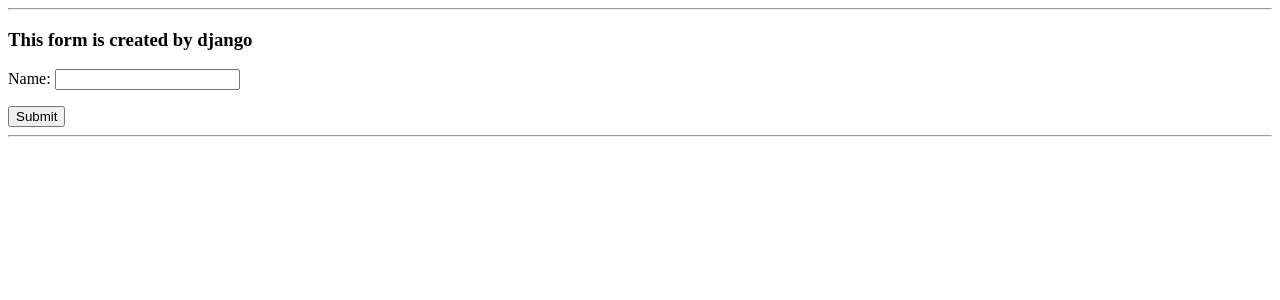
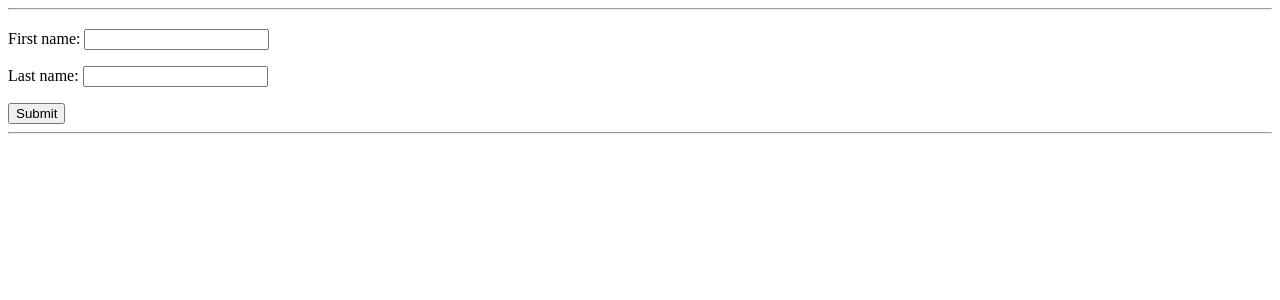
Before and after one commit to riyadhswe/DjangoProject, a Django app: page /form/ in a window 1280 px wide. Shown: the top 300 px of the page. Run offline with Django 3.2, Linux system fonts and the light colour scheme.

Commit message:
Django Model Forms

```diff
--- a/first_app/forms.py
+++ b/first_app/forms.py
@@ -1,5 +1,11 @@
 from django import forms
 from django.core import validators
+from first_app import models
 
-class user_form(forms.Form):
-    name = forms.CharField()
+
+class MusicianForm(forms.ModelForm):
+    class Meta:
+        model = models.Musician
+        fields = ('first_name','last_name')
+        #exclude = ['first_name']   for remove
+        #fields = "__all__"
--- a/first_app/views.py
+++ b/first_app/views.py
@@ -9,14 +9,13 @@
     diction = {'text_1':'This is a list of Musician','musician': musician_list}
     return render(request,'first_app/index.html',context=diction)
 
-def form(request):
-    new_form = forms.user_form()
-    diction = {'test_form' : new_form,
-               'heading1': "This form is created by django"}
-    if request.method == 'post':
-        new_form = forms.user_form(request.POST)
-        if new_form.is_valid():
-            diction.update({'field': new_form.cleaned_data['field']})
-            diction.update({'form': "Yes"})
+def form(request) :
+    new_form = forms . MusicianForm()
 
-    return render(request,'first_app/form.html',context=diction)
+    if request. method == 'POST':
+        new_form = forms. MusicianForm(request.POST)
+        if new_form. is_valid():
+            new_form. save (commit=True)
+            return index(request)
+    diction = {'test_form': new_form, 'heading_1': 'Add New Musician'}
+    return render (request, 'first_app/form.html', context=diction)
--- a/templates/first_app/form.html
+++ b/templates/first_app/form.html
@@ -14,7 +14,7 @@
 </form>
 <hr>
     {% if form %}
-        <p>Field: {{ field }}</p>
+        <p>Name : {{ user_name }}</p>
     {% endif %}
 </body>
 </html>
--- a/templates/first_app/index.html
+++ b/templates/first_app/index.html
@@ -7,7 +7,7 @@
     <title>Musician list</title>
 </head>
 <body>
-<a href = "form/">Musican list</a>
+<a href = "/form/">Musican list</a>
 <table border="1">
     <tr>
         <th>First Name</th>
```
Also changed, not shown: db.sqlite3.
